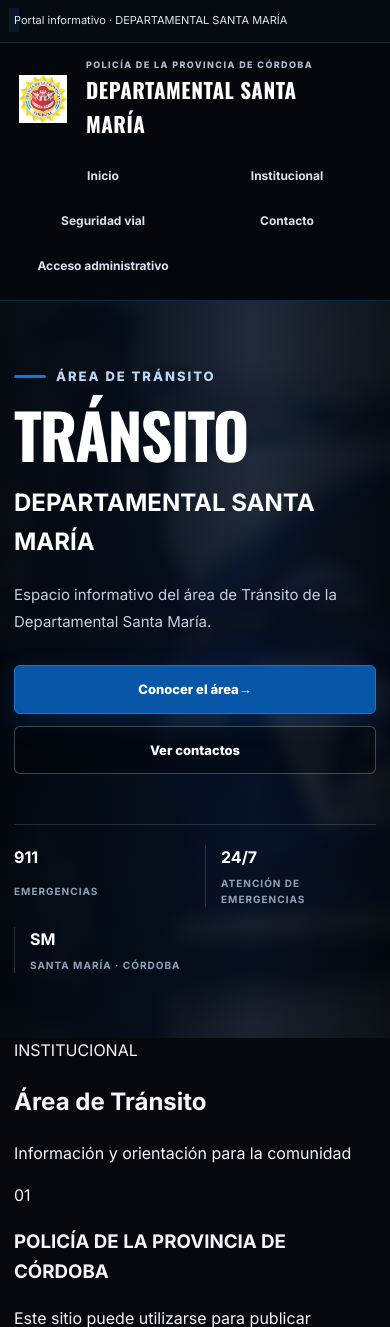
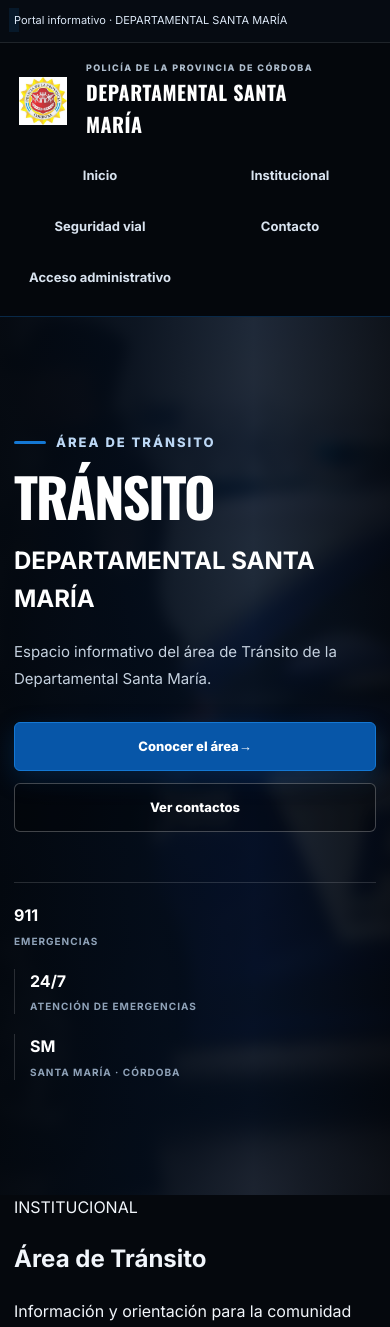
Before and after one commit to Dylanrossiperez/transito-departamental-santa-maria, a Flask app: page / in a window 390 px wide. Shown: the top 1327 px of the page. Run offline with Flask 3, Linux system fonts and the light colour scheme; data comes from the database, SQL or seed files in the repository.

Commit message:
Update style.css

```diff
--- a/app/static/style.css
+++ b/app/static/style.css
@@ -51,11 +51,11 @@ img {
     display: block;
 }
 
-.container {
-    width: min(var(--max), calc(100% - 40px));
-    margin: 0 auto;
+.container{
+    width:min(1180px, calc(100% - 64px));
+    margin-left:auto;
+    margin-right:auto;
 }
-
 /* =========================================================
    BARRA SUPERIOR
    ========================================================= */
@@ -331,22 +331,18 @@ img {
     pointer-events: none;
 }
 
-.hero-inner {
-    position: relative;
-
-    width: 100%;
-    min-height: 650px;
-
-    display: flex;
-    align-items: center;
+.hero-inner{
+    min-height:640px;
+    display:flex;
+    align-items:center;
+    position:relative;
+    padding:80px 0;
 }
 
-.hero-copy {
-    width: min(720px, 100%);
-
-    padding: 90px 0;
+.hero-copy{
+    width:min(680px, 100%);
+    padding:70px 0;
 }
-
 .eyebrow {
     display: flex;
     align-items: center;
@@ -912,3 +908,96 @@ footer a {
         align-items: flex-start;
     }
 }
+@media (max-width: 900px){
+
+    .container{
+        width:min(100% - 36px, 680px);
+    }
+
+    .header-inner{
+        flex-direction:column;
+        align-items:flex-start;
+        padding:18px 0;
+    }
+
+    .main-nav{
+        width:100%;
+        flex-wrap:wrap;
+        gap:10px 18px;
+    }
+
+    .hero{
+        min-height:620px;
+    }
+
+    .hero-inner{
+        min-height:620px;
+        padding:60px 0;
+    }
+
+    .hero-copy{
+        width:100%;
+    }
+
+    .hero h1{
+        font-size:clamp(52px,14vw,80px);
+    }
+
+    .hero-meta{
+        flex-wrap:wrap;
+    }
+
+}
+
+
+@media (max-width: 600px){
+
+    .container{
+        width:calc(100% - 28px);
+    }
+
+    .brand-copy strong{
+        font-size:20px;
+    }
+
+    .main-nav a{
+        font-size:13px;
+    }
+
+    .hero{
+        min-height:650px;
+    }
+
+    .hero-inner{
+        min-height:650px;
+        padding:50px 0;
+    }
+
+    .hero h1{
+        font-size:54px;
+    }
+
+    .hero-subtitle{
+        font-size:20px;
+    }
+
+    .hero-text{
+        font-size:15px;
+    }
+
+    .hero-actions{
+        flex-direction:column;
+        align-items:flex-start;
+    }
+
+    .btn{
+        width:100%;
+        justify-content:center;
+    }
+
+    .hero-meta{
+        display:grid;
+        grid-template-columns:1fr;
+    }
+
+}
```
